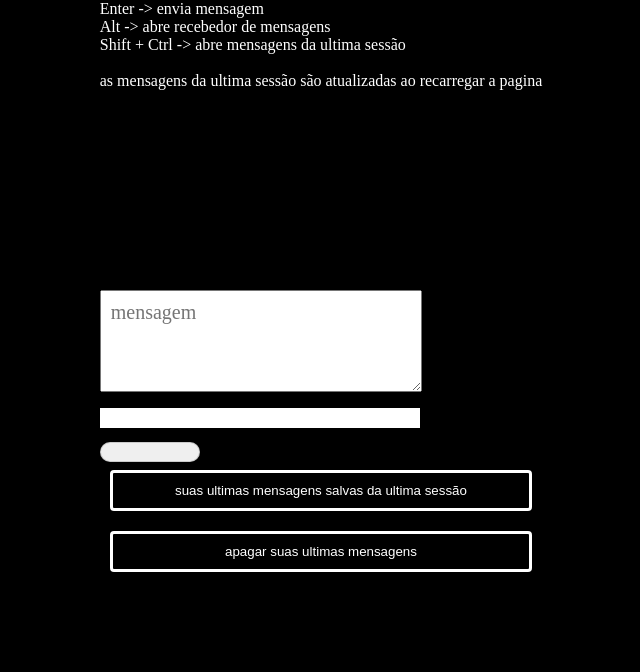
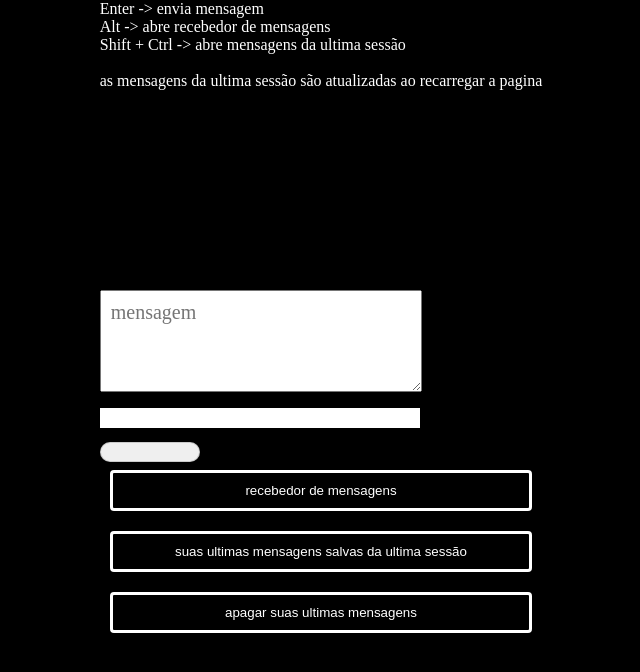
Before and after one commit to yusougluttonyif/testedeinputs, a plain HTML site: page index.html in a window 1280 px wide. Shown: the whole page, without its empty margins (79-719 px from the left). Drawn offline with Linux system fonts and the light colour scheme.

Commit message:
Update index.html

```diff
--- a/index.html
+++ b/index.html
@@ -122,6 +122,7 @@
     <textarea id="ok" placeholder="mensagem" maxlength="2500"></textarea>
     <p id="checker"></p>
     <meter id="meter" value="0" optimum="100" max="2500" min="0"></meter>
+    <button onclick="openReceiver()">recebedor de mensagens</button>
     <button onclick="oldreceivershow()">suas ultimas mensagens salvas da ultima sessão</button>
     <div id="receiverofold"><button onclick="oldreceiverclose()">fechar</button></div>
     <button onclick="erase()">apagar suas ultimas mensagens</button>
```
